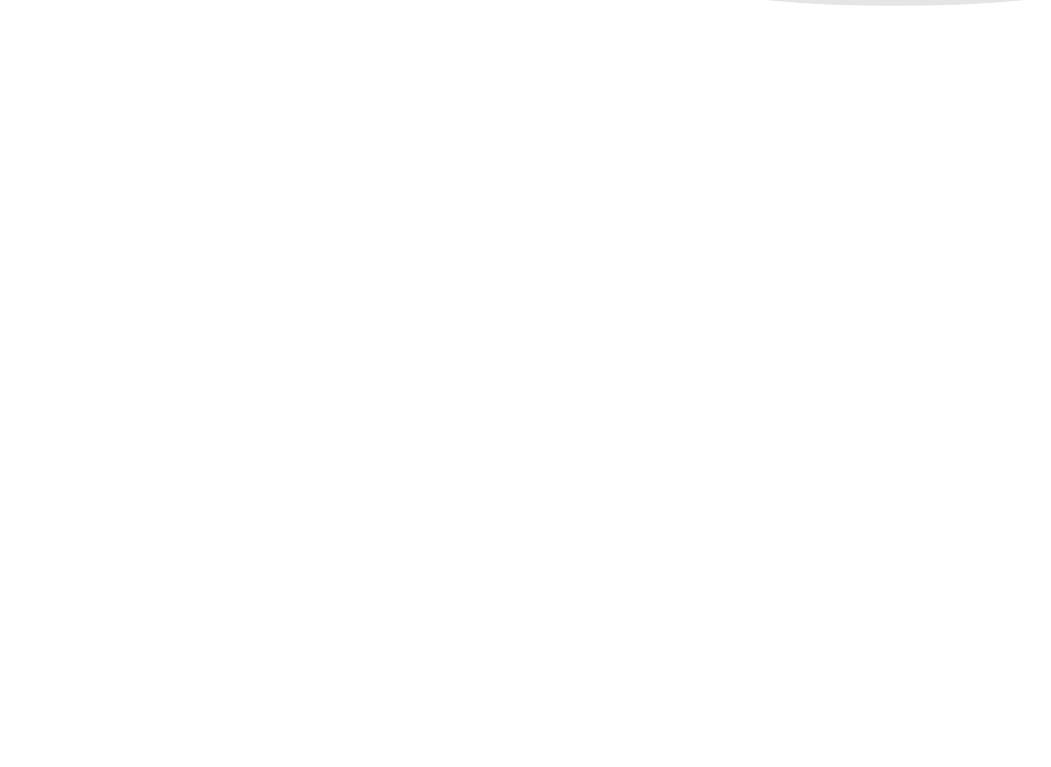
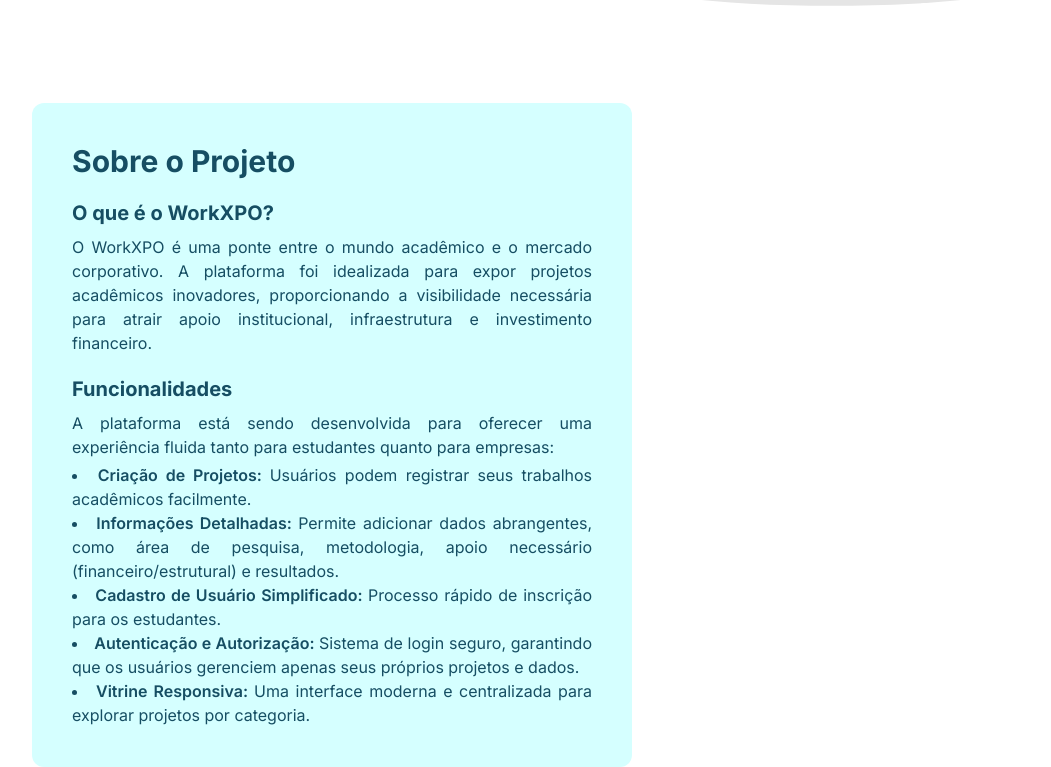
Before and after one commit to WorkXPO-Org/WorkXPO, a React (Vite) app in the folder frontend/: page / in a window 1280 px wide. Shown: the part 525-1292 px from the top of the page, without its empty margins (96-1147 px from the left). Before the commit the page ends 800 px from the top, so only its background shows below. Built offline with nearby package versions, Linux system fonts and the light colour scheme.

Commit message:
made the aboutProject component

```diff
--- a/frontend/src/components/Home/AboutProject.jsx
+++ b/frontend/src/components/Home/AboutProject.jsx
@@ -0,0 +1,58 @@
+export default function AboutProject() {
+  const FUNCTIONALITIES_ITEMS = [
+    {
+      label: "Criação de Projetos",
+      explanation:
+        "Usuários podem registrar seus trabalhos            acadêmicos facilmente.",
+    },
+    {
+      label: "Informações Detalhadas",
+      explanation:
+        "Permite adicionar dados abrangentes, como área de pesquisa, metodologia, apoio necessário (financeiro/estrutural) e resultados.",
+    },
+    {
+      label: "Cadastro de Usuário Simplificado",
+      explanation: "Processo rápido de inscrição para os estudantes.",
+    },
+    {
+      label: "Autenticação e Autorização",
+      explanation:
+        "Sistema de login seguro, garantindo que os usuários gerenciem apenas seus próprios projetos e dados.",
+    },
+    {
+      label: "Vitrine Responsiva",
+      explanation:
+        "Uma interface moderna e centralizada para explorar projetos por categoria.",
+    },
+  ];
+
+  return (
+    <section className="bg-cyan-brighter w-150 p-10 rounded-xl text-justify text-dark">
+      <h2 className="text-3xl font-bold">Sobre o Projeto</h2>
+      <h3 className="mt-5 mb-2 text-xl font-bold">O que é o WorkXPO?</h3>
+      <p>
+        O WorkXPO é uma ponte entre o mundo acadêmico e o mercado corporativo. A
+        plataforma foi idealizada para expor projetos acadêmicos inovadores,
+        proporcionando a visibilidade necessária para atrair apoio
+        institucional, infraestrutura e investimento financeiro.
+      </p>
+
+      <h3 className="mt-5 mb-2 text-xl font-bold">Funcionalidades</h3>
+      <div>
+        <p className="mb-1">
+          A plataforma está sendo desenvolvida para oferecer uma experiência
+          fluida tanto para estudantes quanto para empresas:
+        </p>
+
+        <ul className="list-disc list-inside">
+          {FUNCTIONALITIES_ITEMS.map((items) => (
+            <li key={items.label}>
+              <span className="font-semibold">{items.label}: </span>
+              {items.explanation}
+            </li>
+          ))}
+        </ul>
+      </div>
+    </section>
+  );
+}
--- a/frontend/src/components/Home/Hero.jsx
+++ b/frontend/src/components/Home/Hero.jsx
@@ -2,7 +2,7 @@
   const innovationImage = "idea.svg";
 
   return (
-    <section className="flex flex-row items-center justify-between mx-auto max-w-6xl min-h-[70vh] gap-10">
+    <section className="flex flex-row items-center justify-between mx-auto max-w-6xl min-h-[70vh] gap-10 text-justify">
       <div className="flex-1">
         <h1 className="text-5xl font-extrabold text-dark mb-6">
           Sua Inovação começa aqui!
@@ -15,7 +15,7 @@
         </p>
 
         <button className="bg-primary text-xl text-text-light px-8 py-3 rounded-xl font-bold hover:bg-dark transition-all">
-          <a href="/subbmit-project">Envie seu Projeto</a>
+          <a href="/submit-project">Envie seu Projeto</a>
         </button>
       </div>
 
--- a/frontend/src/components/Home/HomeComponent.jsx
+++ b/frontend/src/components/Home/HomeComponent.jsx
@@ -1,11 +1,22 @@
 import Header from "../Header";
+import AboutProject from "./AboutProject";
 import Hero from "./Hero";
 
 export default function Home() {
   return (
     <>
       <Header />
-      <Hero />
+      <div className="home-container">
+        <Hero />
+        <AboutProject />
+      </div>
     </>
   );
 }
+
+// @layer card-container {
+
+//   .about-container {
+//     @apply;
+//   }
+// }
--- a/frontend/src/style.css
+++ b/frontend/src/style.css
@@ -5,6 +5,7 @@
   --font-serif: "Playfair Display", serif;
 
   --color-primary: #48cae4;
+  --color-cyan-brighter: #d5ffff;
   --color-secondary: #ecfeff;
   --color-accent: #22d3ee;
   --color-dark: #164e63;
@@ -12,3 +13,33 @@
   --color-text-light: #ecfeff;
   --color-text-slate: #334155;
 }
+
+@layer components {
+  .home-container {
+    @apply mx-auto w-[80%] max-w-7xl;
+  }
+
+  .card-project {
+    /* Cores e Fundo */
+    @apply bg-cyan-brighter text-dark;
+
+    /* Forma e Espaçamento */
+    @apply rounded-xl p-10;
+
+    /* Comportamento do Texto */
+    @apply text-justify;
+
+    /* Estilização automática dos elementos internos (Opcional mas poderoso) */
+    h2 {
+      @apply text-3xl font-bold;
+    }
+
+    h3 {
+      @apply mt-5 mb-2 text-xl font-bold;
+    }
+
+    ul {
+      @apply list-disc ml-6 space-y-2 mt-4;
+    }
+  }
+}
```
